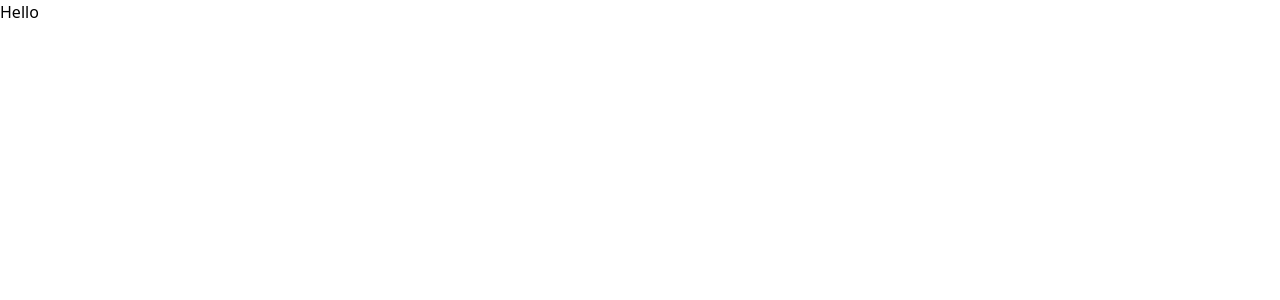
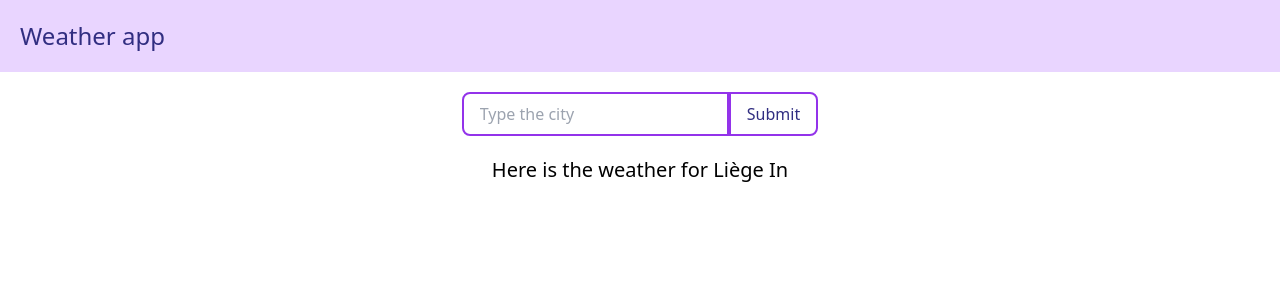
Before and after one commit to becodeorg/hamilton-7-react-project-LeAnsman, a React (Vite) app: page / in a window 1280 px wide. Shown: the top 300 px of the page. Built offline with nearby package versions, Linux system fonts and the light colour scheme.

Commit message:
changed title,add axios, fetch the apis data, initialized the display weather

```diff
--- a/index.html
+++ b/index.html
@@ -4,7 +4,7 @@
     <meta charset="UTF-8" />
     <link rel="icon" type="image/svg+xml" href="/vite.svg" />
     <meta name="viewport" content="width=device-width, initial-scale=1.0" />
-    <title>Vite + React</title>
+    <title>Weather app</title>
   </head>
   <body>
     <div id="root"></div>
--- a/package.json
+++ b/package.json
@@ -9,6 +9,7 @@
     "preview": "vite preview"
   },
   "dependencies": {
+    "axios": "^1.2.0",
     "react": "^18.2.0",
     "react-dom": "^18.2.0"
   },
--- a/src/App.jsx
+++ b/src/App.jsx
@@ -1,13 +1,32 @@
-import React from "react"
+import React, { useState } from "react";
+import WeatherDisplay from "./components/WeatherDisplay";
+import WeatherGet from "./components/WeatherGet";
 
 function App() {
-
+  const [city, setCity] = useState("Liège");
+  const [cityInformations, setCityInformations] = useState([]);
+  const [weatherInformations, setWeatherInformations] = useState([]);
 
   return (
     <div className="App">
-      <h1>Hello</h1>
+      <h1 className="p-5 text-2xl font-medium bg-purple-200 text-indigo-900">
+        Weather app
+      </h1>
+      <WeatherGet
+        city={city}
+        setCity={setCity}
+        cityInformations={cityInformations}
+        setCityInformations={setCityInformations}
+        weatherInformations={weatherInformations}
+        setWeatherInformations={setWeatherInformations}
+      />
+      <WeatherDisplay
+        cityInformations={cityInformations}
+        city={city}
+        weatherInformations={weatherInformations}
+      />
     </div>
-  )
+  );
 }
 
-export default App
+export default App;
--- /dev/null
+++ b/src/components/WeatherDisplay.jsx
@@ -0,0 +1,20 @@
+import React from "react";
+
+const WeatherDisplay = ({ cityInformations, city, weatherInformations }) => {
+  // console.log(cityInformations);
+  // console.log(weatherInformations);
+  // console.log(cityInformations.name);
+
+  return (
+    <div>
+      <h1 className="text-xl text-center">
+        Here is the weather for{" "}
+        <span className="capitalize">
+          {city} in {cityInformations.country}
+        </span>
+      </h1>
+    </div>
+  );
+};
+
+export default WeatherDisplay;
--- /dev/null
+++ b/src/components/WeatherGet.jsx
@@ -0,0 +1,98 @@
+import React, { useEffect, useRef } from "react";
+import axios from "axios";
+
+const WeatherInput = ({
+  city,
+  setCity,
+  setCityInformations,
+  setWeatherInformations,
+}) => {
+  const inputRef = useRef();
+
+  const initialRender = useRef(true);
+
+  let latitude = "";
+  let longitude = "";
+
+  // useEffect(() => {
+  //   if (initialRender.current) {
+  //     initialRender.current = false;
+  //   } else {
+  //     // declare the data fetching functions
+  //     const getCityInfo = async () => {
+  //       //get the response with axios.get
+  //       await axios
+  //         .get(
+  //           `http://api.openweathermap.org/geo/1.0/direct?q=${city}&limit=5&appid=e18fa0a15f3c9567b66e08d31f967278`
+  //         )
+  //         .catch((err) => console.log(err))
+
+  //         .then((res) => {
+  //           latitude = res.data[0].lat;
+  //           longitude = res.data[0].lon;
+  //         });
+  //       return await axios
+  //         .get(
+  //           `https://api.openweathermap.org/data/2.5/forecast?lat=${latitude}&lon=${longitude}&units=metric&appid=e18fa0a15f3c9567b66e08d31f967278`
+  //         )
+  //         .then((res) => {
+  //           setWeatherInformations(res.data.list);
+  //           setCityInformations(res.data.city);
+  //         });
+  //     };
+  //     // call the function
+  //     getCityInfo()
+  //       // make sure to catch any error
+  //       .catch(console.error);
+  //   }
+  // }, [city]); // [] = callback
+
+  const onChangeHandler = () => {
+    setCity(inputRef.current.value);
+  };
+
+  const getCityInfo = async (e) => {
+    e.preventDefault();
+    //get the response with axios.get
+    await axios
+      .get(
+        `http://api.openweathermap.org/geo/1.0/direct?q=${city}&limit=5&appid=e18fa0a15f3c9567b66e08d31f967278`
+      )
+      .catch((err) => console.log(err))
+
+      .then((res) => {
+        latitude = res.data[0].lat;
+        longitude = res.data[0].lon;
+      });
+    return await axios
+      .get(
+        `https://api.openweathermap.org/data/2.5/forecast?lat=${latitude}&lon=${longitude}&units=metric&appid=e18fa0a15f3c9567b66e08d31f967278`
+      )
+      .then((res) => {
+        setWeatherInformations(res.data.list);
+        setCityInformations(res.data.city);
+      });
+  };
+
+  return (
+    <div>
+      <form className="p-5 flex justify-center">
+        <input
+          className="px-4 py-2 border-2 border-purple-600 rounded-l-lg focus:outline-none"
+          type="text"
+          placeholder="Type the city"
+          ref={inputRef}
+          onChange={onChangeHandler}
+        ></input>
+        <button
+          onClick={getCityInfo}
+          className="px-4 py-2 border-2 border-purple-600 text-indigo-900 rounded-r-lg hover:bg-purple-600 hover:text-white"
+        >
+          Submit
+        </button>
+      </form>
+    </div>
+  );
+};
+
+export default WeatherInput;
```
Also changed, not shown: src/main.jsx (+6 -6 lines), 1 other file (tests, documents, lock files or other folders).
